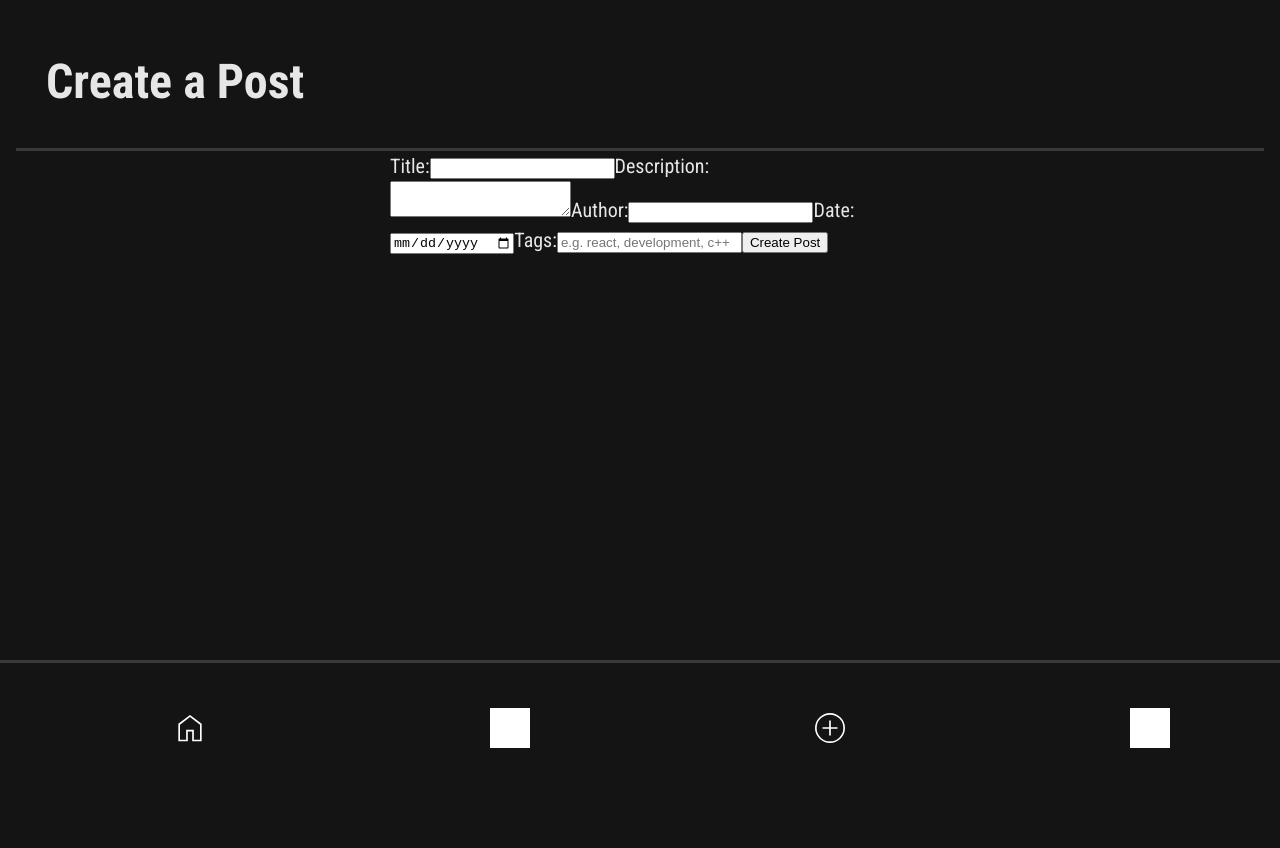
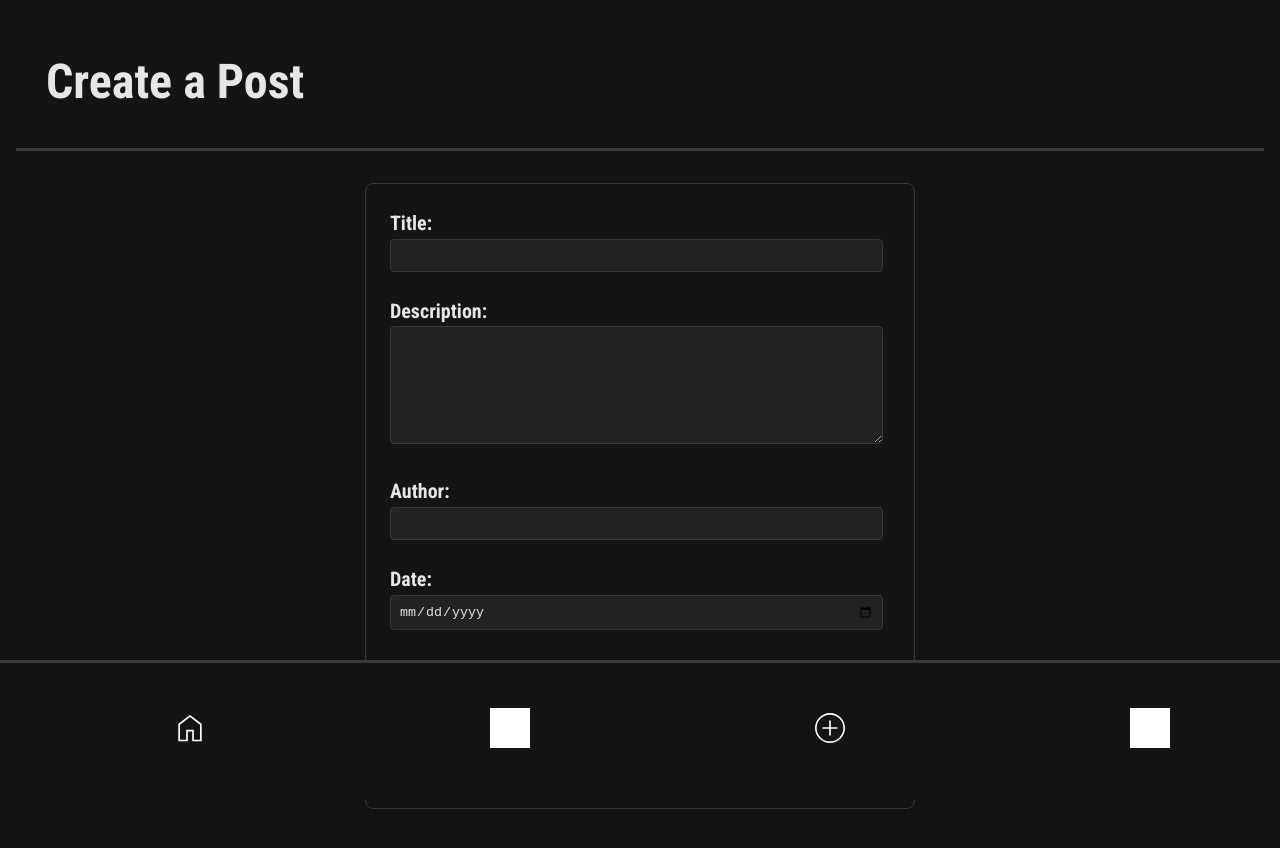
Before and after one commit to baltazar-j/PeerReviewApp, a React (Vite) app in the folder client/: page /create in a window 1280 px wide. Shown: the top 848 px of the page. Before the commit the page ends 800 px from the top, so only its background shows below. Built offline with nearby package versions, Linux system fonts and the light colour scheme; grey boxes are pictures that could not be loaded.

Commit message:
Created a UserInfo for profile and added styling for UserInfo and CreatePost

```diff
--- /dev/null
+++ b/client/src/components/UserInfo.jsx
@@ -0,0 +1,78 @@
+import React, { useState } from 'react';
+import '../pages/styles/UserInfo.css';
+const Profile = () => {
+    const user = { //temp
+        username: 'Mark Rober',
+        bio: 'I make random science expiraments to be able to show the younger audience how interesting science can be',
+    };
+
+    const [isEditing, setIsEditing] = useState(false);
+    const [username, setUsername] = useState(user.username);
+    const [bio, setBio] = useState(user.bio);
+    const [initialBio, setInitialBio] = useState(user.bio);
+    const MAX_BIO_LENGTH = 150;
+
+    const handleSubmit = (e) => {
+    e.preventDefault();
+    console.log('Updated profile:', { username, bio });// make call here, but later
+    setIsEditing(false);
+    };
+
+    const handleBioChange = (e) => {
+    const editBio = e.target.value;
+    if (editBio.length <= MAX_BIO_LENGTH) {
+        setBio(editBio);
+    }
+    };
+    const handleCancel = () => {
+        // Revert the bio back to its initial value when canceling
+        setBio(initialBio);
+        setIsEditing(false);
+    };
+
+    return (
+    <div className="profile-container">
+        {!isEditing ? (
+        <div>
+            <h2>{username}</h2>
+            <p><strong>Bio:</strong> {bio}</p>
+            <button onClick={() => setIsEditing(true)}>Edit Details</button>
+        </div>
+        ) : (
+        <form onSubmit={handleSubmit}>
+            <div>
+            <label>
+                Username:
+                <input
+                type="text"
+                value={username}
+                onChange={(e) => setUsername(e.target.value)}
+                required
+                />
+            </label>
+            </div>
+
+            <div>
+            <label>
+                Bio:
+                <textarea
+                value={bio}
+                onChange={handleBioChange}
+                required
+                maxLength={MAX_BIO_LENGTH}
+                />
+                <p>{bio.length}/{MAX_BIO_LENGTH} characters</p> {/* Character count */}
+            </label>
+            </div>
+
+            <button type="submit">Save Changes</button>
+            <button type="button" onClick={() => handleCancel(false)}>
+            Cancel
+            </button>
+        </form>
+        )}
+    </div>
+    );
+};
+
+export default Profile;
--- a/client/src/index.css
+++ b/client/src/index.css
@@ -16,11 +16,11 @@ body {
 
     padding: 1rem;
     margin: 0;
-    font-family: 'Roboto Condensed', sans-serif; /* Base font */
-    font-size: 1.2rem;  /* Default font size */
+    font-family: 'Roboto Condensed', sans-serif;
+    font-size: 1.2rem;
     line-height: 1.5;
-    color: var(--text-color);  /* Text color */
-    background-color: var(--background-color);  /* Light background */
+    color: var(--text-color);
+    background-color: var(--background-color);
 }
 
 h1, h2, h3, h4, h5, h6 {
--- a/client/src/pages/CreatePost.jsx
+++ b/client/src/pages/CreatePost.jsx
@@ -1,4 +1,5 @@
 import React, { useState } from 'react';
+import './styles/CreatePost.css';
 
 const CreatePost = ({ onPostSubmit }) => {
   const [title, setTitle] = useState('');
@@ -15,11 +16,12 @@ const CreatePost = ({ onPostSubmit }) => {
       description,
       author,
       date,
-      tags: tags.split(',').map(tag => tag.trim()), // Convert comma-separated tags to array
+      tags: tags.split(',').map(tag => tag.trim()),
     };
+    console.log(post);
 
     if (onPostSubmit) {
-      onPostSubmit(post); // Callback function for submitting post data
+      onPostSubmit(post);
     }
 
     // Clear form fields
@@ -33,14 +35,15 @@ const CreatePost = ({ onPostSubmit }) => {
   };
 
   return (
-    <form onSubmit={handleSubmit} style={{ maxWidth: '500px', margin: 'auto' }}>
+    <form onSubmit={handleSubmit} className="create-post-form">
       <label>
         Title:
         <input
           type="text"
           value={title}
           onChange={(e) => setTitle(e.target.value)}
-          required/>
+          required
+        />
       </label>
 
       <label>
@@ -48,8 +51,8 @@ const CreatePost = ({ onPostSubmit }) => {
         <textarea
           value={description}
           onChange={(e) => setDescription(e.target.value)}
-          required>
-        </textarea>
+          required
+        />
       </label>
 
       <label>
--- a/client/src/pages/Profile.jsx
+++ b/client/src/pages/Profile.jsx
@@ -1,9 +1,10 @@
 import React from 'react';
+import UserInfo from '../components/UserInfo.jsx'
 
 function Profile() {
   return (
     <div>
-      {/* Your component code here */}
+      <UserInfo/>
     </div>
   );
 }
--- /dev/null
+++ b/client/src/pages/styles/CreatePost.css
@@ -0,0 +1,50 @@
+:root {
+    --text-color: #e6e6e6;
+    --background-color: #141414;
+    --dark-grey-accent: #393939;
+}
+
+.create-post-form {
+    max-width: 500px;
+    margin: 2rem auto;
+    padding: 1.5rem;
+    border: 1px solid var(--dark-grey-accent);
+    border-radius: 8px;
+    box-shadow: 0 4px 8px rgba(0, 0, 0, 0.1);
+    background-color: var(--background-color);
+    color: var(--text-color);
+}
+
+.create-post-form label {
+    display: block;
+    margin-bottom: 0.5rem;
+    font-weight: bold;
+    color: var(--text-color);
+}
+
+.create-post-form input,
+.create-post-form textarea {
+    width: 95%;
+    padding: 0.5rem;
+    margin-bottom: 1rem;
+    border: 1px solid var(--dark-grey-accent);
+    border-radius: 4px;
+    background-color: #222222;
+    color: var(--text-color);
+}
+
+.create-post-form textarea {
+    resize: vertical;
+    min-height: 100px;
+}
+
+.create-post-form button {
+    width: 100%;
+    padding: 0.75rem;
+    background-color: #00008B;
+    color: white;
+    border: none;
+    border-radius: 4px;
+    cursor: pointer;
+    font-size: 1rem;
+}
--- /dev/null
+++ b/client/src/pages/styles/UserInfo.css
@@ -0,0 +1,84 @@
+:root {
+    --text-color: #e6e6e6;
+    --background-color: #141414;
+    --dark-grey-accent: #393939;
+    --button-color: #00008B;
+    --button-hover-color: #003366;
+}
+
+.profile-container {
+    max-width: 600px;
+    margin: 2rem auto;
+    padding: 1.5rem;
+    border: 1px solid var(--dark-grey-accent);
+    border-radius: 8px;
+    box-shadow: 0 4px 8px rgba(0, 0, 0, 0.1);
+    background-color: var(--background-color);
+    color: var(--text-color);
+}
+
+.profile-container h2 {
+    text-align: center;
+    font-size: 1.8rem;
+    margin-bottom: 1.5rem;
+    color: var(--text-color);
+}
+
+.profile-container form {
+    display: flex;
+    flex-direction: column;
+    gap: 1rem;
+}
+
+.profile-container label {
+    font-weight: bold;
+    color: var(--text-color);
+    margin-bottom: 0.5rem;
+}
+
+.profile-container input,
+.profile-container textarea {
+    width: 100%;
+    padding: 0.75rem;
+    margin-bottom: 1rem;
+    border: 1px solid var(--dark-grey-accent);
+    border-radius: 4px;
+    background-color: #222222;
+    color: var(--text-color);
+}
+
+.profile-container textarea {
+    resize: vertical;
+    min-height: 100px;
+}
+
+.profile-container p {
+    font-size: 0.9rem;
+    color: #a6a6a6;
+}
+
+.profile-container button {
+    padding: 0.75rem;
+    background-color: var(--button-color);
+    color: white;
+    border: none;
+    border-radius: 4px;
+    cursor: pointer;
+    font-size: 1rem;
+    transition: background-color 0.3s;
+}
+
+/* Button hover effect */
+.profile-container button:hover {
+    background-color: var(--button-hover-color);
+}
+
+/* Cancel button styling */
+.profile-container button[type="button"] {
+    background-color: #8B0000; /* Red for cancel */
+}
+
+/* Cancel button hover effect */
+.profile-container button[type="button"]:hover {
+    background-color: #cc0000;
+}
```
